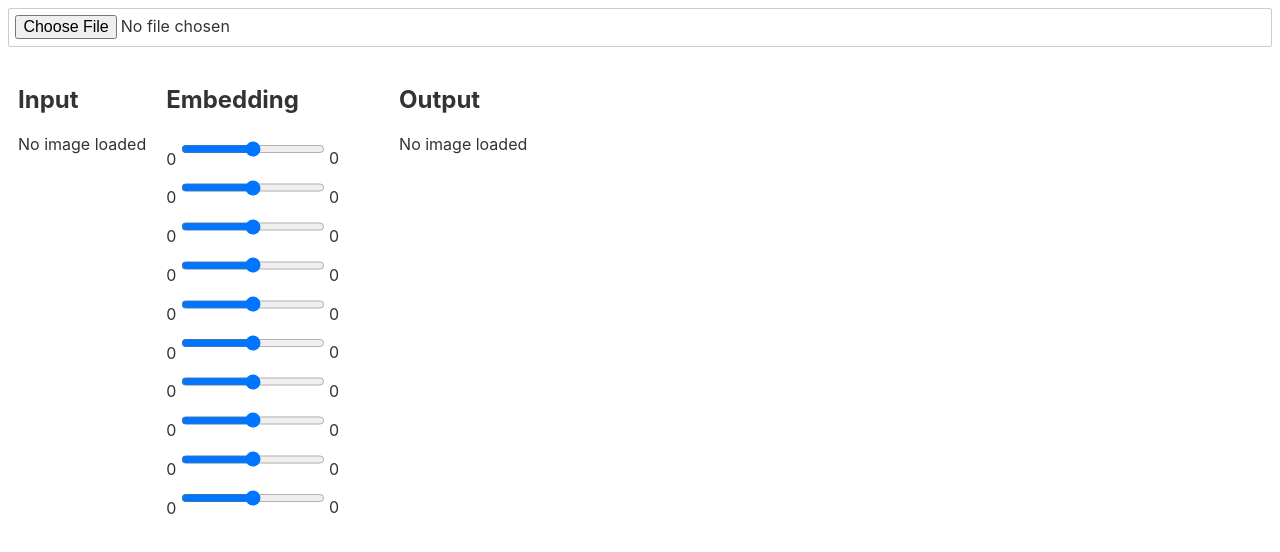
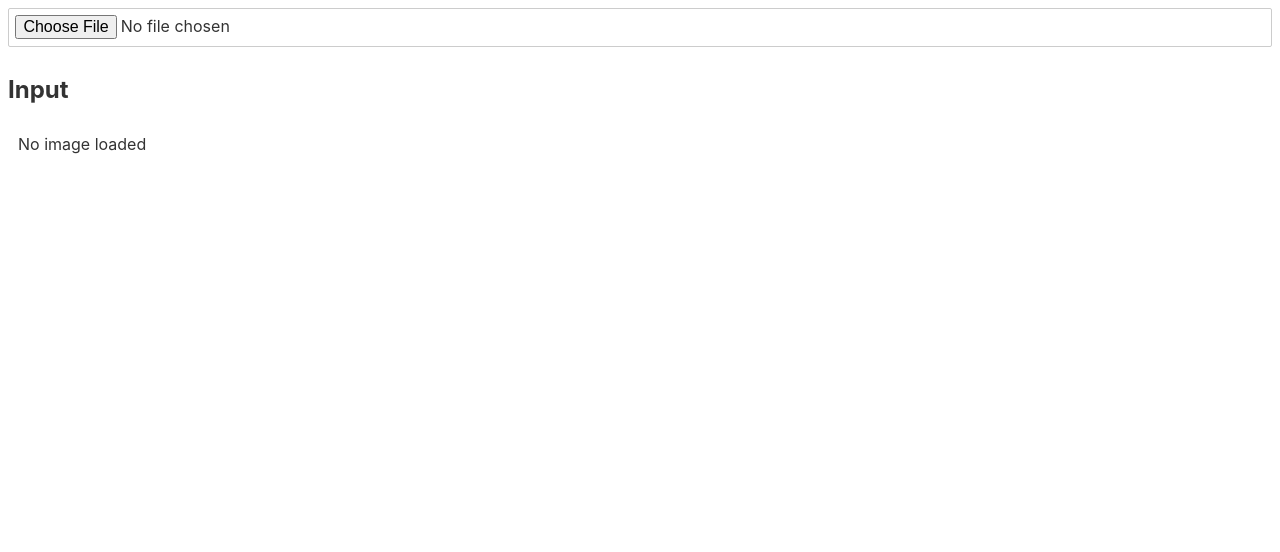
Before and after one commit to saravanabalagi/vae_visualization, a Svelte app: page / in a window 1280 px wide. Shown: the top 552 px of the page. Built offline with nearby package versions, Linux system fonts and the light colour scheme.

Commit message:
Adding store; Load data from separate URLs

```diff
--- a/src/App.svelte
+++ b/src/App.svelte
@@ -1,44 +1,22 @@
 <script>
 	import FileUpload from './FileUpload.svelte';
 	import Embedding from './Embedding.svelte';
-	import ImageView from './ImageView.svelte';
-	export let name;
-	let inputFile;
-	let inputImage;
-	let outputImage;
-	let loading = false;
+	import OutputImageView from './OutputImageView.svelte';
+	import InputImageView from './InputImageView.svelte';
 
-	function setInputImage(img, iFile) {
-		inputImage = img;
-		inputFile = iFile;
-		sendInputImageToServer();
-	}
-
-	async function sendInputImageToServer() {
-		loading = true;
-		const data = new FormData();
-		data.append('file', inputFile)
-		const content = {
-			method: 'POST',
-			body: data
-		};
-		const url = '/upload';
-		outputImage = await fetch(url, content);
-		const response = await fetch(url, content);
-
-		// display blob image https://stackoverflow.com/a/43871843/3125070
-		const urlCreator = window.URL || window.webkitURL;
-		outputImage = urlCreator.createObjectURL(await response.blob());
-		loading = false;
-	}
+	let inputImageFile;
+	import {inputImageFile as inputImageFileStore} from './stores';
+	const unsubscribeInputImageFile =  inputImageFileStore.subscribe(val => inputImageFile = val);
 </script>
 
 <div class="app">
-	<FileUpload setInputImage={setInputImage} />
+	<FileUpload />
 	<div class="ml">
-		<ImageView title="Input" image={inputImage} />
-		<Embedding />
-		<ImageView title="Output" image={outputImage} loading={loading} />
+		<InputImageView />
+		{#if inputImageFile}
+			<Embedding />
+			<OutputImageView />
+		{/if}
 	</div>
 </div>
 
--- a/src/Embedding.svelte
+++ b/src/Embedding.svelte
@@ -1,17 +1,52 @@
 <script>
-    let numbers = Array(10).fill(0);
-    let values = Array.from(numbers);
+    import { modEmbedding } from "./stores";
+	let inputImageFile;
+
+	import {inputImage as inputImageStore, inputImageFile as inputImageFileStore} from './stores';
+    const unsubscribeInputImageFile =  inputImageFileStore.subscribe(val => inputImageFile = val);
+
+    let embedding = [];
+    let values = [];
+    let promise = getEmbedding(inputImageFile);
+
+    async function getEmbedding(inputImageFile) {
+        const url = '/upload_image';
+        const data = new FormData();
+        data.append('image', inputImageFile)
+        const content = {
+            method: 'POST',
+            body: data
+        };
+        let response = await fetch(url, content);
+        let responseJson = await response.json();
+        embedding = responseJson.embedding || [];
+        values = Array.from(embedding);
+
+        if(response.ok) return responseJson;
+        else throw new Error(responseJson);
+    }
+
+    function setModEmbedding() {
+        modEmbedding.set(values);
+    }
+
 </script>
 
 <div class="embeddingView">
     <h2>Embedding</h2>
-    {#each numbers as number, i}
-        <div>
-            <span>{number}</span>
-            <input type=range min={-1} max={1} step={0.1} bind:value={values[i]} />
-            <span class="numDisplay">{values[i]}</span>
-        </div>
-    {/each}
+    {#await promise}
+        Loading...
+    {:then response}
+        {#each embedding as number, i}
+            <div>
+                <span>{number}</span>
+                <input type=range min={-1} max={1} step={0.1} bind:value={values[i]} on:change={setModEmbedding} />
+                <span class="numDisplay">{values[i]}</span>
+            </div>
+        {/each}
+    {:catch error}
+        Error loading embedding: {error}
+    {/await}
 </div>
 
 <style>
--- a/src/FileUpload.svelte
+++ b/src/FileUpload.svelte
@@ -1,11 +1,15 @@
 <script>
-    export let setInputImage;
+    import {inputImage, inputImageFile} from './stores';
+
     let files;
     let image;
     function onFileUpload(e) {
         if(files && files[0]) {
             let reader = new FileReader();
-            reader.onload = (ev) => setInputImage(ev.target.result, files[0]);
+            reader.onload = (ev) => {
+                inputImage.set(ev.target.result);
+                inputImageFile.set(files[0]);
+            }
             reader.readAsDataURL(files[0]);
         }
     }
--- a/src/ImageView.svelte
+++ b/src/ImageView.svelte
@@ -1,15 +1,10 @@
 <script>
     export let image;
-    export let title;
-    export let loading;
 </script>
 
 <div class="imageView">
-    <h2>{title}</h2>
-    {#if loading != null && loading === true}
-        <span>Loading</span>
-    {:else if image}
-        <img src={image} alt={title} />
+    {#if image}
+        <img src={image} />
     {:else}
         <span>No image loaded</span>
     {/if}
--- /dev/null
+++ b/src/InputImageView.svelte
@@ -0,0 +1,11 @@
+<script>
+    import ImageView from './ImageView.svelte';
+    import {inputImage as inputImageStore} from './stores';
+    let inputImage;
+    const unsubscribeMod =  inputImageStore.subscribe(val => inputImage = val);
+</script>
+
+<div>
+    <h2>Input</h2>
+    <ImageView image={inputImage} />
+</div>
--- /dev/null
+++ b/src/OutputImageView.svelte
@@ -0,0 +1,37 @@
+<script>
+    import {modEmbedding as modEmbeddingStore} from './stores';
+	import ImageView from './ImageView.svelte';
+
+    let modEmbedding;
+    let outputImage;
+    const unsubscribeModEmbedding =  modEmbeddingStore.subscribe(val => modEmbedding = val);
+
+    $:promise = getOutputImage(modEmbedding);
+    async function getOutputImage(modEmbedding) {
+        const url = '/upload_embedding';
+		const content = {
+			method: 'POST',
+			headers: { 'Content-Type': 'application/json' },
+			body: JSON.stringify({embedding: modEmbedding})
+        };
+
+        let response = await fetch(url, content);
+        // display blob image https://stackoverflow.com/a/43871843/3125070
+		const urlCreator = window.URL || window.webkitURL;
+        outputImage = urlCreator.createObjectURL(await response.blob());
+
+        if(response.ok) return outputImage;
+        else throw new Error(await response.json());
+    }
+</script>
+
+<div>
+    <h2>Output</h2>
+    {#await promise}
+        Loading...
+    {:then response}
+        {#if outputImage}
+            <ImageView image={outputImage} />
+        {/if}
+    {/await}
+</div>
--- /dev/null
+++ b/src/stores.js
@@ -0,0 +1,7 @@
+import { writable } from 'svelte/store';
+
+export const inputImageFile = writable(0);
+export const inputImage = writable(0);
+export const embedding = writable(0);
+export const modEmbedding = writable(0);
+export const outputImage = writable(0);
```
Also changed, not shown: src/OutputImage.svelte (deleted).
